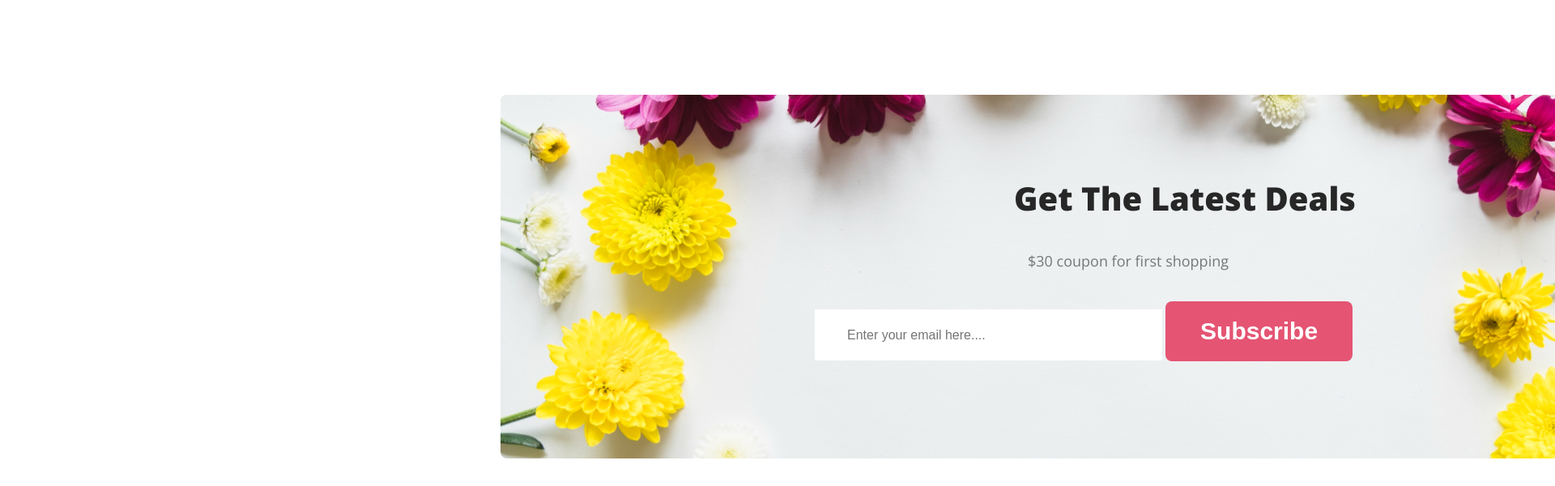
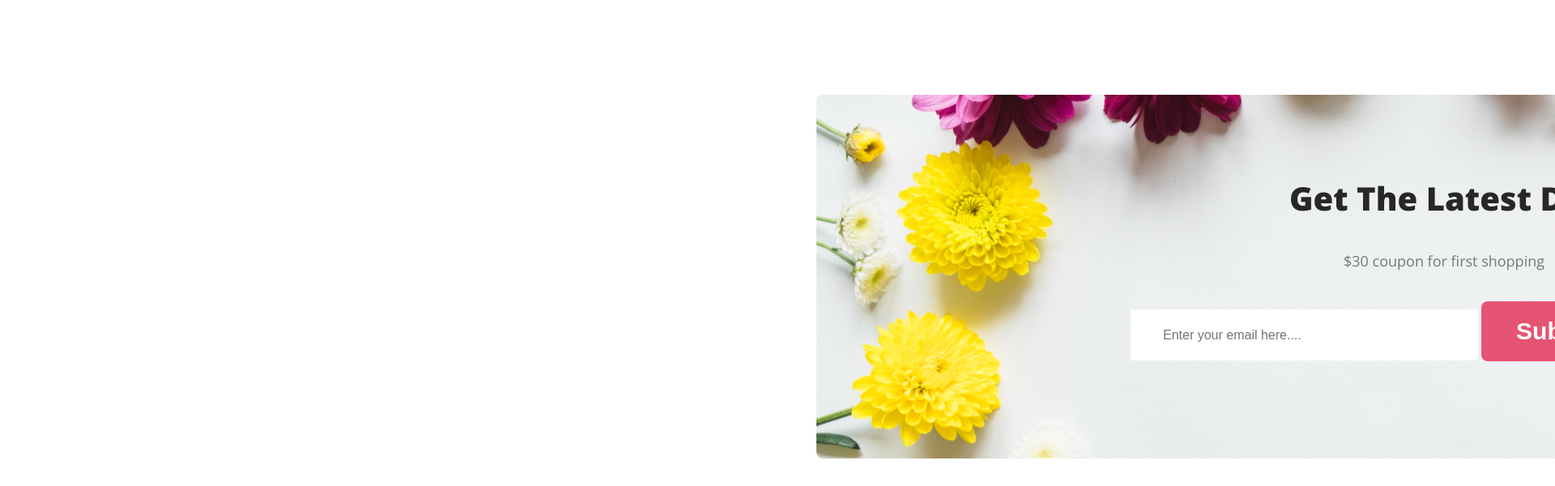
Before and after one commit to PuspitaSingha07/Assignment-NO-1, a plain HTML site: page index.html in a window 1280 px wide. Shown: the part 4936-5536 px from the top of the page at 81% size, 1920 px wide, since content can reach past the window. Drawn offline with nearby package versions, Linux system fonts and the light colour scheme.

Commit message:
updated the last class

```diff
--- a/styles/flowershop.css
+++ b/styles/flowershop.css
@@ -219,10 +219,11 @@ div{
 
     background: url('Rectangle\ 9.png'), lightgray 0px -203.444px / 100% 213.755% no-repeat;
     text-align:  center;
-    margin: 120px 285px 300px 610px;
+    margin: 120px 285px 300px 1000px;
     background-repeat: no-repeat;
     height: 449px;
     width: 1440px;
+
 
 
 }
@@ -233,7 +234,7 @@ div{
    font-weight: 800;
    background-position: 50%;
    padding: 100px 50px 5px 200px;
-   margin-left: 100px;
+
 
 }
 .last-description {
```
